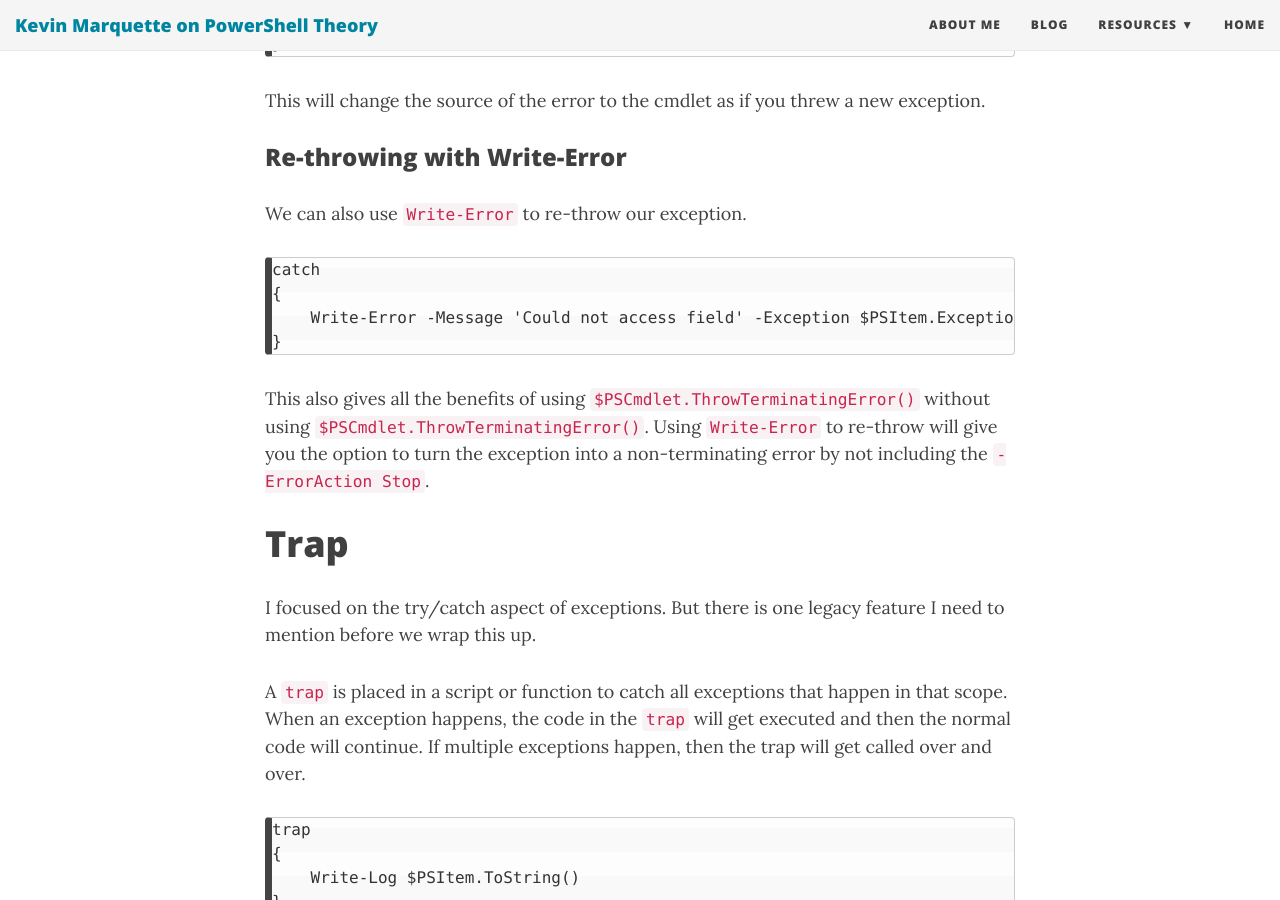
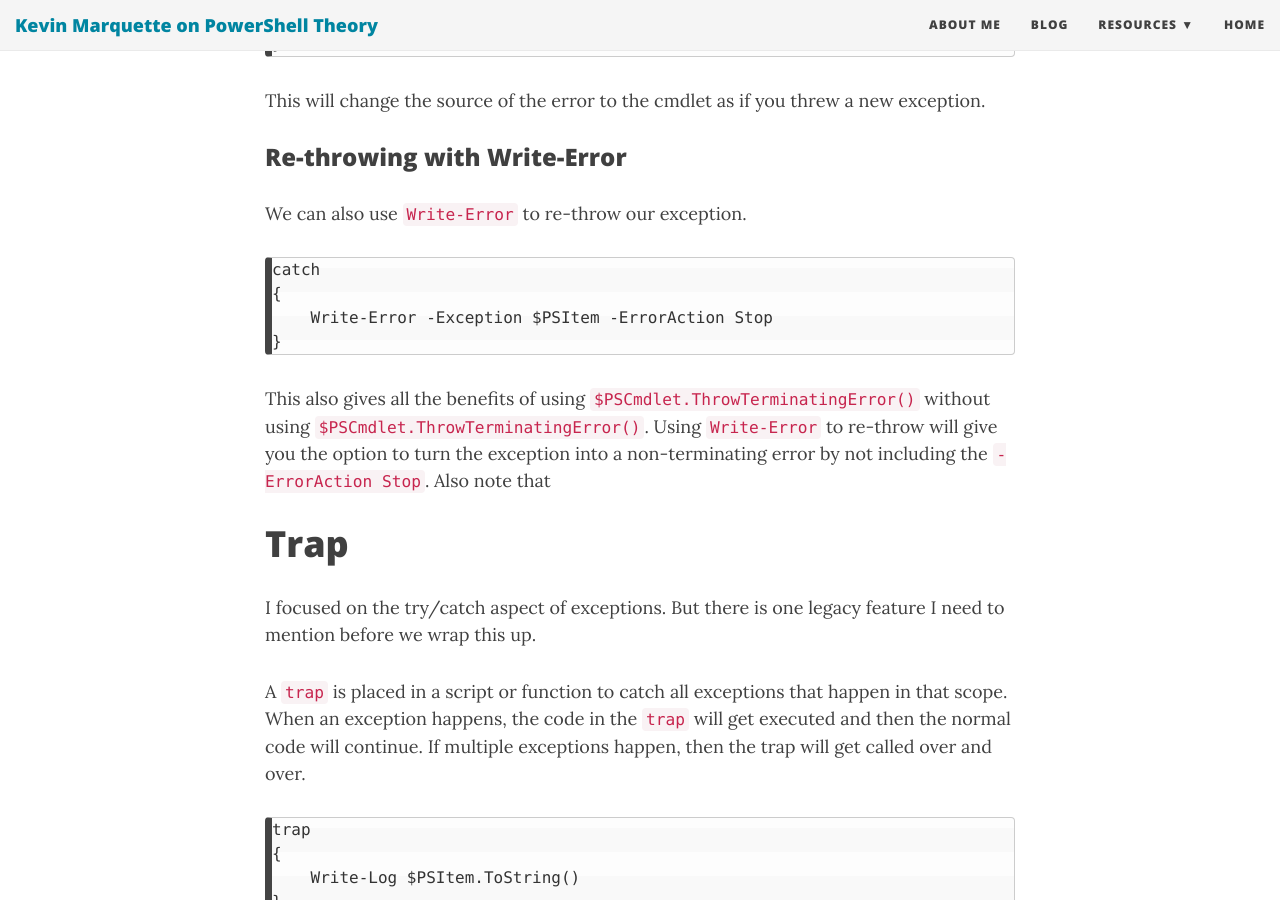
Before and after one commit to KevinMarquette/kevinmarquette.github.io, a Jekyll site: the page built from _posts/2017-04-10-Powershell-exceptions-everything-you-ever-wanted-to-know.md, in a window 1280 px wide and 900 px high, scrolled down 14101 px. Built offline with Jekyll 4.4.1, drawn with Linux system fonts in a browser that asks for light colours; nearby versions of some CDN libraries.

Commit message:
removed proerty

```diff
--- a/_posts/2017-04-10-Powershell-exceptions-everything-you-ever-wanted-to-know.md
+++ b/_posts/2017-04-10-Powershell-exceptions-everything-you-ever-wanted-to-know.md
@@ -414,10 +414,10 @@ We can also use `Write-Error` to re-throw our exception.
 
     catch
     {
-        Write-Error -Message 'Could not access field' -Exception $PSItem.Exception -ErrorAction Stop
+        Write-Error -Exception $PSItem -ErrorAction Stop
     }
 
-This also gives all the benefits of using `$PSCmdlet.ThrowTerminatingError()` without using `$PSCmdlet.ThrowTerminatingError()`. Using `Write-Error` to re-throw will give you the option to turn the exception into a non-terminating error by not including the `-ErrorAction Stop`.
+This also gives all the benefits of using `$PSCmdlet.ThrowTerminatingError()` without using `$PSCmdlet.ThrowTerminatingError()`. Using `Write-Error` to re-throw will give you the option to turn the exception into a non-terminating error by not including the `-ErrorAction Stop`. Also note that
 
 # Trap
 
```
